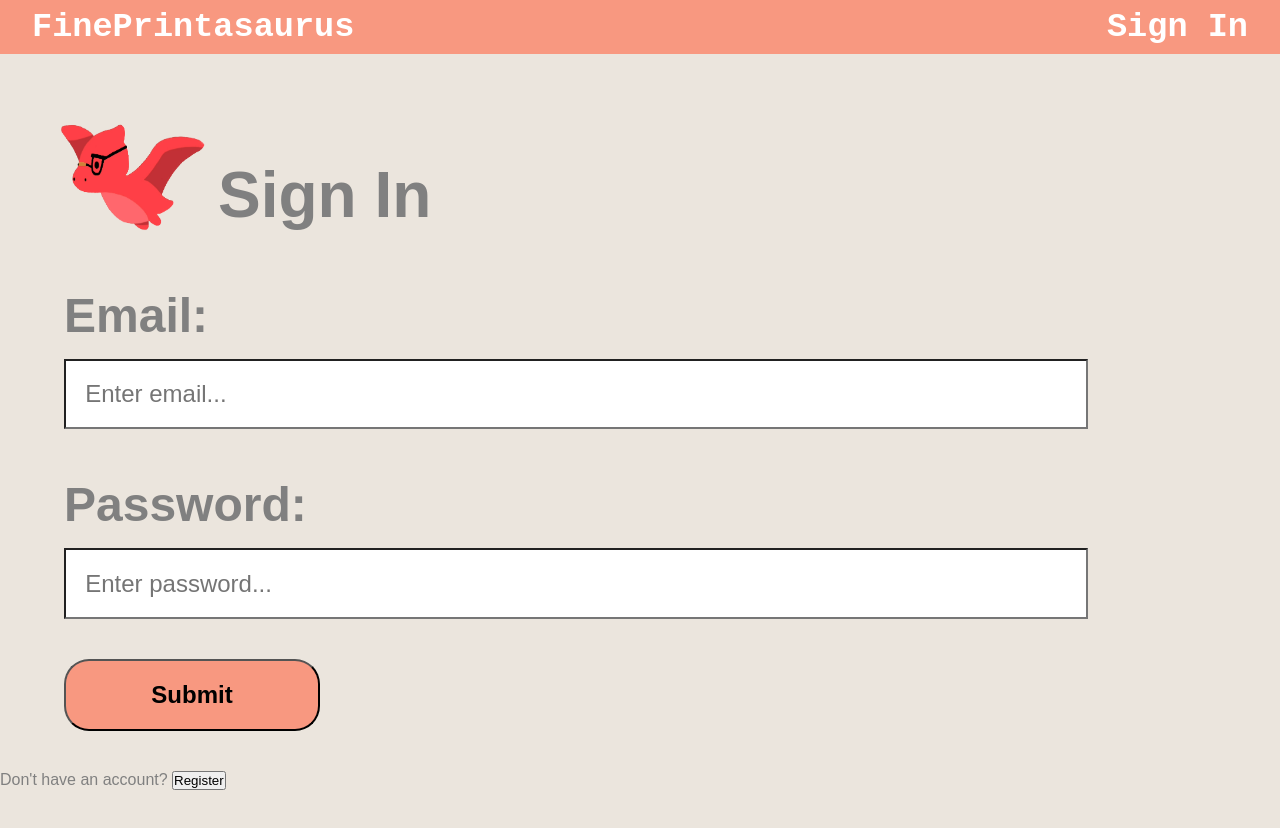
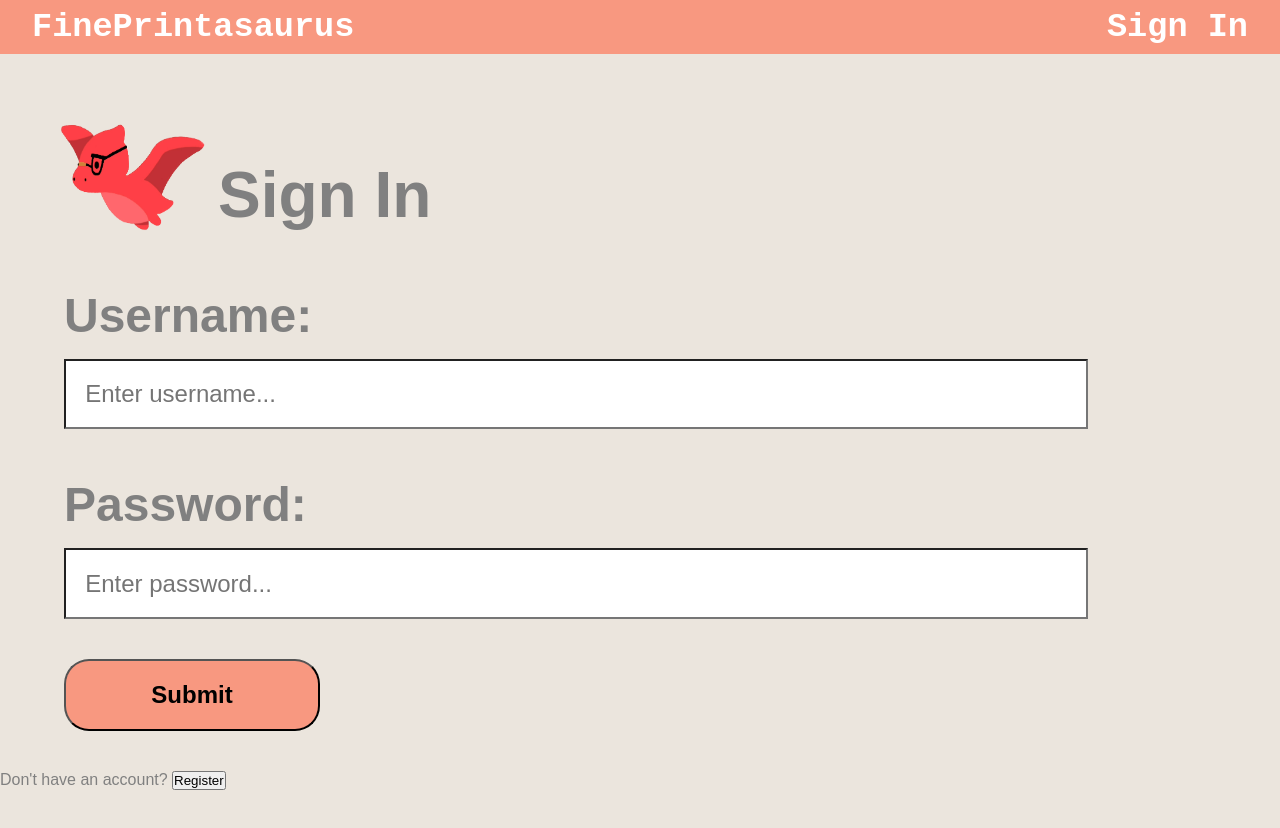
Before and after one commit to AML441/bitcamp-2025-frontend, a Next.js app: page /login in a window 1280 px wide. Shown: the top 828 px of the page. Built offline with nearby package versions, Linux system fonts and the light colour scheme.

Commit message:
changed to username:

```diff
--- a/src/app/login/page.tsx
+++ b/src/app/login/page.tsx
@@ -10,12 +10,12 @@ import bitcampLogo from '../../imgs/bitcamp2025logo.png';
 export default function AuthPage() {
   const router = useRouter();
   const [isLogin, setIsLogin] = useState(true); // 👈 toggle between login/register
-  const [email, setEmail] = useState('');
+  const [username, setUsername] = useState('');
   const [password, setPassword] = useState('');
   const [loading, setLoading] = useState(false);
 
   const handleAuth = async () => {
-    if (!email || !password) {
+    if (!username || !password) {
       alert('Please fill in both fields');
       return;
     }
@@ -26,7 +26,7 @@ export default function AuthPage() {
       const res = await fetch(`http://localhost:8000/api/auth/${endpoint}`, {
         method: 'POST',
         headers: { 'Content-Type': 'application/json' },
-        body: JSON.stringify({ email, password }),
+        body: JSON.stringify({ username, password }),
       });
 
       const data = await res.json();
@@ -60,13 +60,13 @@ export default function AuthPage() {
       </div>
 
       <div className={styles.username}>
-        <h3 className={styles.fieldTitle}>Email:</h3>
+        <h3 className={styles.fieldTitle}>Username:</h3>
         <input
           type="text"
-          value={email}
-          onChange={(e) => setEmail(e.target.value)}
+          value={username}
+          onChange={(e) => setUsername(e.target.value)}
           className={styles.input}
-          placeholder="Enter email..."
+          placeholder="Enter username..."
         />
       </div>
 
```
